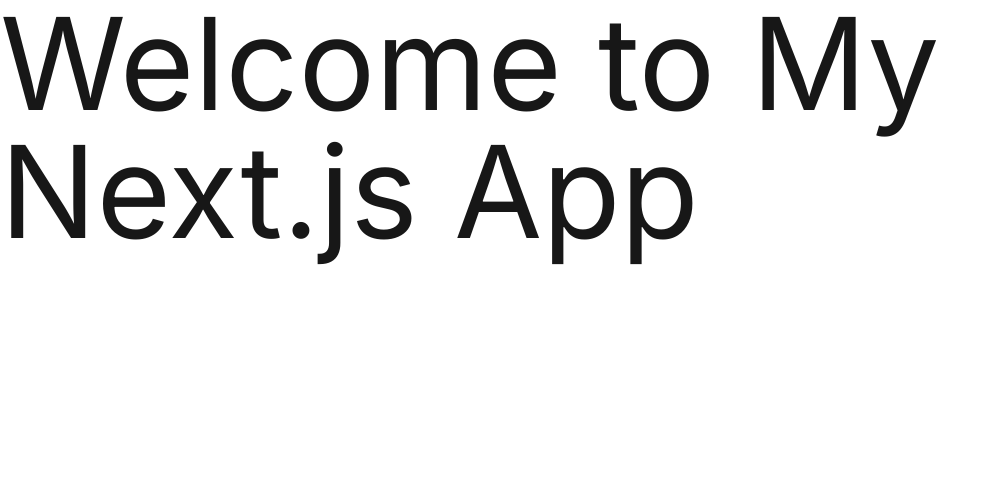
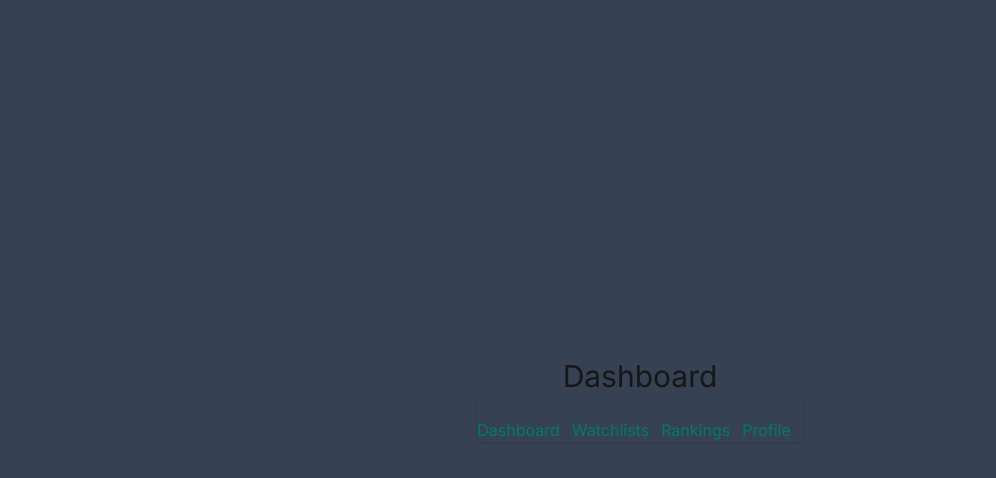
Before and after one commit to Efkey2137/watchlist, a Next.js app: page / in a window 1280 px wide. Shown: the top 478 px of the page, without its empty margins (0-996 px from the left). Built offline with nearby package versions, Linux system fonts and the light colour scheme.

Commit message:
Enhance layout and navigation structure in the app

```diff
--- a/app/layout.tsx
+++ b/app/layout.tsx
@@ -20,7 +20,7 @@
   return (
     <html lang="en">
       <body
-        className={inter.className}
+        className={`${inter.className} antialiased`}
       >
         {children}
       </body>
--- a/app/page.tsx
+++ b/app/page.tsx
@@ -1,9 +1,26 @@
-import Image from "next/image";
+import Link from "next/link";
+
+const tabs = [
+  { name: "Dashboard", href: "#", current: true },
+  { name: "Watchlists", href: "#", current: false },
+  {name: "Rankings", href: "#", current: false },
+  { name: "Profile", href: "#", current: false },
+];
 
 export default function Home() {
   return (
-    <main>
-      <h1 className="text-9xl">Welcome to My Next.js App</h1>
+    <main className="justify-center items-center flex flex-col bg-gray-700 min-h-screen p-24">
+      <h1 className="text-3xl">Dashboard</h1>
+        <nav className="flex rounded-md shadow-sm items-end" aria-label="Tabs">
+          {tabs.map((tab) => (
+            <Link key={tab.name} href={tab.href}>
+              <div className="mt-6 mr-3 text-teal-700">
+                {tab.name}
+              </div>
+            </Link>
+          ))}
+
+        </nav>
     </main>
     );
 }
```
